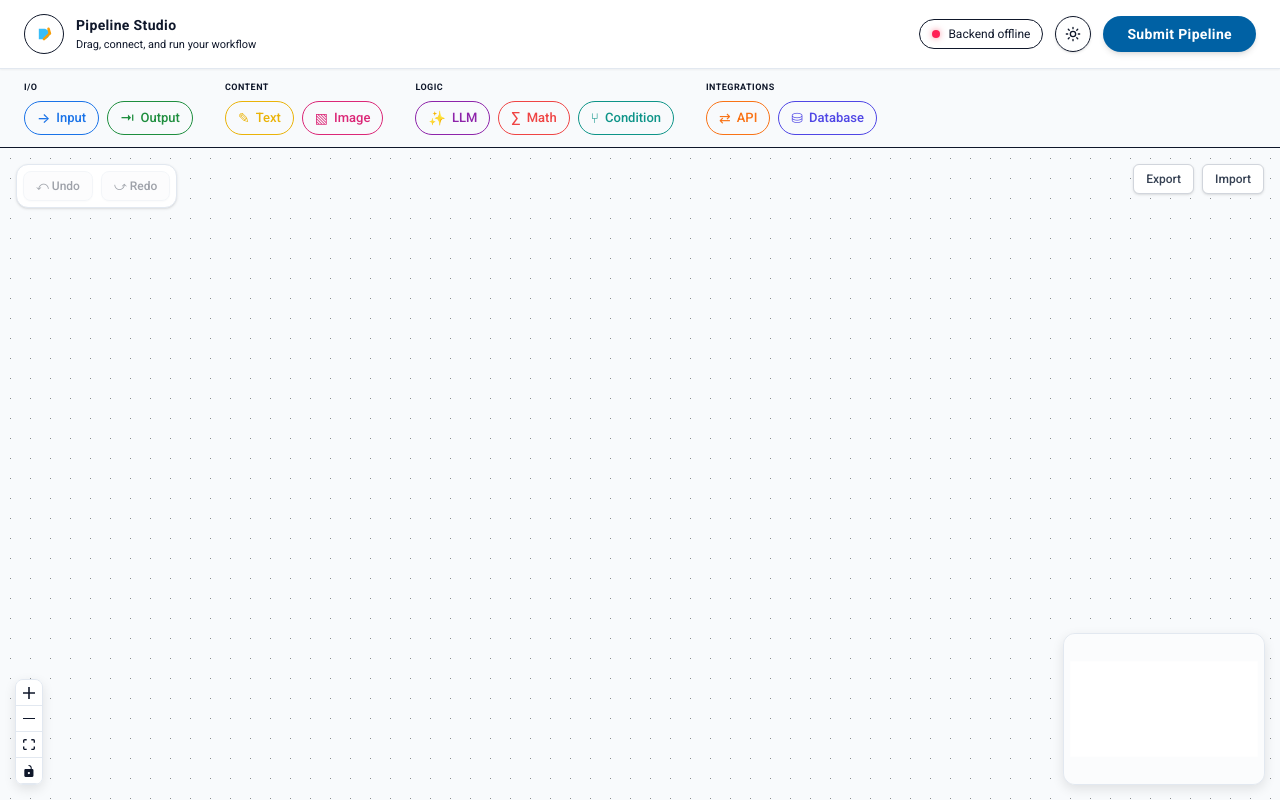
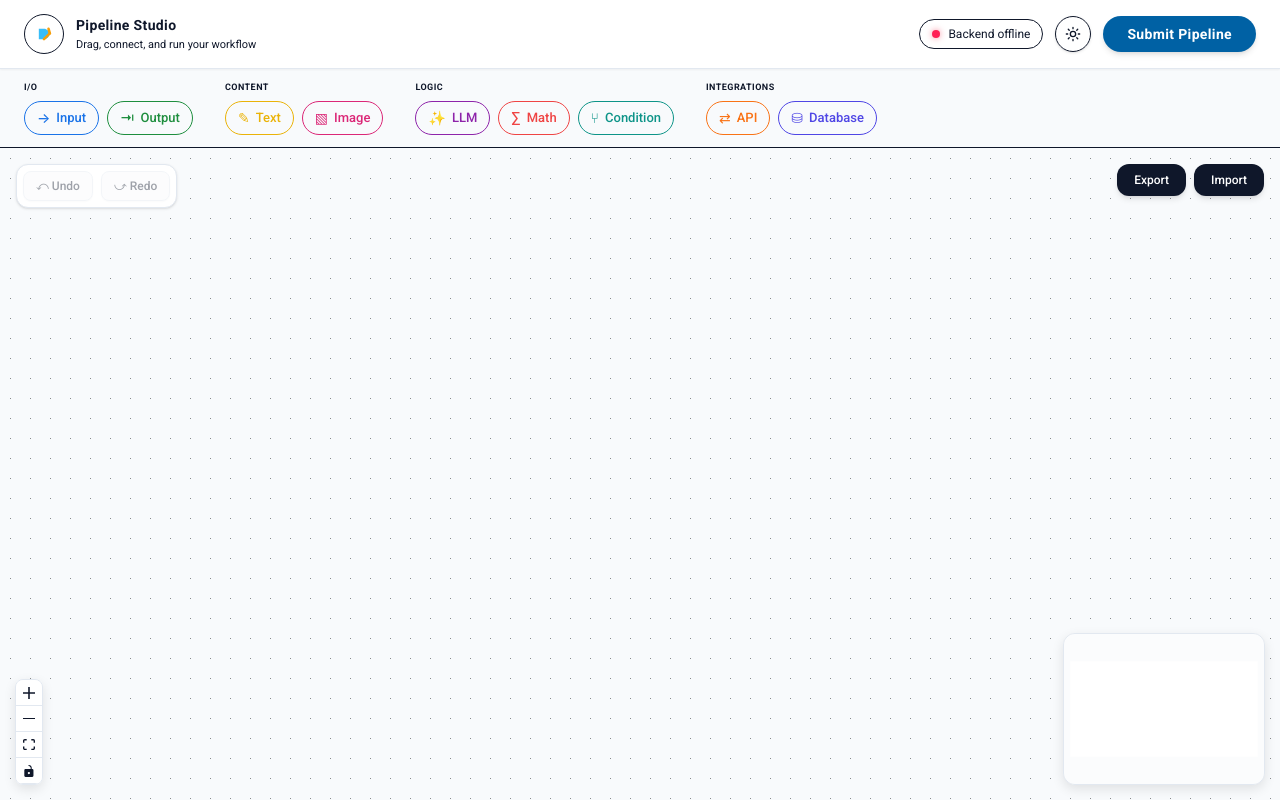
Before and after one commit to Eugenech1988/react-flow-nodes, a React (Vite) app in the folder frontend/: page / in a window 1280 px wide. Built offline with nearby package versions, Linux system fonts and the light colour scheme; no server answers.

Commit message:
toolbar fix

```diff
--- a/frontend/src/widgets/canvas/components/ImportExportToolbar.tsx
+++ b/frontend/src/widgets/canvas/components/ImportExportToolbar.tsx
@@ -1,4 +1,5 @@
 import { useRef } from 'react';
+import { Button } from '@/shared/ui';
 
 interface ImportExportToolbarProps {
   onExport: () => void;
@@ -13,23 +14,39 @@ export const ImportExportToolbar = ({ onExport, onImport }: ImportExportToolbarP
     if (file) {
       onImport(file);
     }
-    event.target.value = ''; // Сбрасываем значение, чтобы можно было загрузить тот же файл повторно
+    event.target.value = '';
   };
 
   return (
     <div className="absolute top-4 right-4 z-50 flex gap-2">
-      <button
+      <Button
+        variant="default"
+        size="sm"
         onClick={onExport}
-        className="px-3 py-1.5 text-xs font-medium bg-white dark:bg-gray-800 text-gray-700 dark:text-gray-200 rounded-md border border-gray-300 dark:border-gray-600 shadow-sm hover:bg-gray-50 dark:hover:bg-gray-700 transition-colors cursor-pointer"
+        className="h-8 px-4 text-xs font-medium rounded-[var(--radius)] shadow-md transition-all duration-300 border border-transparent cursor-pointer select-none
+          bg-[#0f172a] dark:bg-[var(--header-bg)]
+          text-white dark:text-[var(--foreground)]
+          border-transparent dark:border-[var(--border)]
+          hover:bg-[#1e293b] dark:hover:bg-[var(--accent)]
+          hover:shadow-lg"
       >
         Export
-      </button>
-      <button
+      </Button>
+
+      <Button
+        variant="default"
+        size="sm"
         onClick={() => fileInputRef.current?.click()}
-        className="px-3 py-1.5 text-xs font-medium bg-white dark:bg-gray-800 text-gray-700 dark:text-gray-200 rounded-md border border-gray-300 dark:border-gray-600 shadow-sm hover:bg-gray-50 dark:hover:bg-gray-700 transition-colors cursor-pointer"
+        className="h-8 px-4 text-xs font-medium rounded-[var(--radius)] shadow-md transition-all duration-300 border border-transparent cursor-pointer select-none
+          bg-[#0f172a] dark:bg-[var(--header-bg)]
+          text-white dark:text-[var(--foreground)]
+          border-transparent dark:border-[var(--border)]
+          hover:bg-[#1e293b] dark:hover:bg-[var(--accent)]
+          hover:shadow-lg"
       >
         Import
-      </button>
+      </Button>
+
       <input
         type="file"
         ref={fileInputRef}
```
